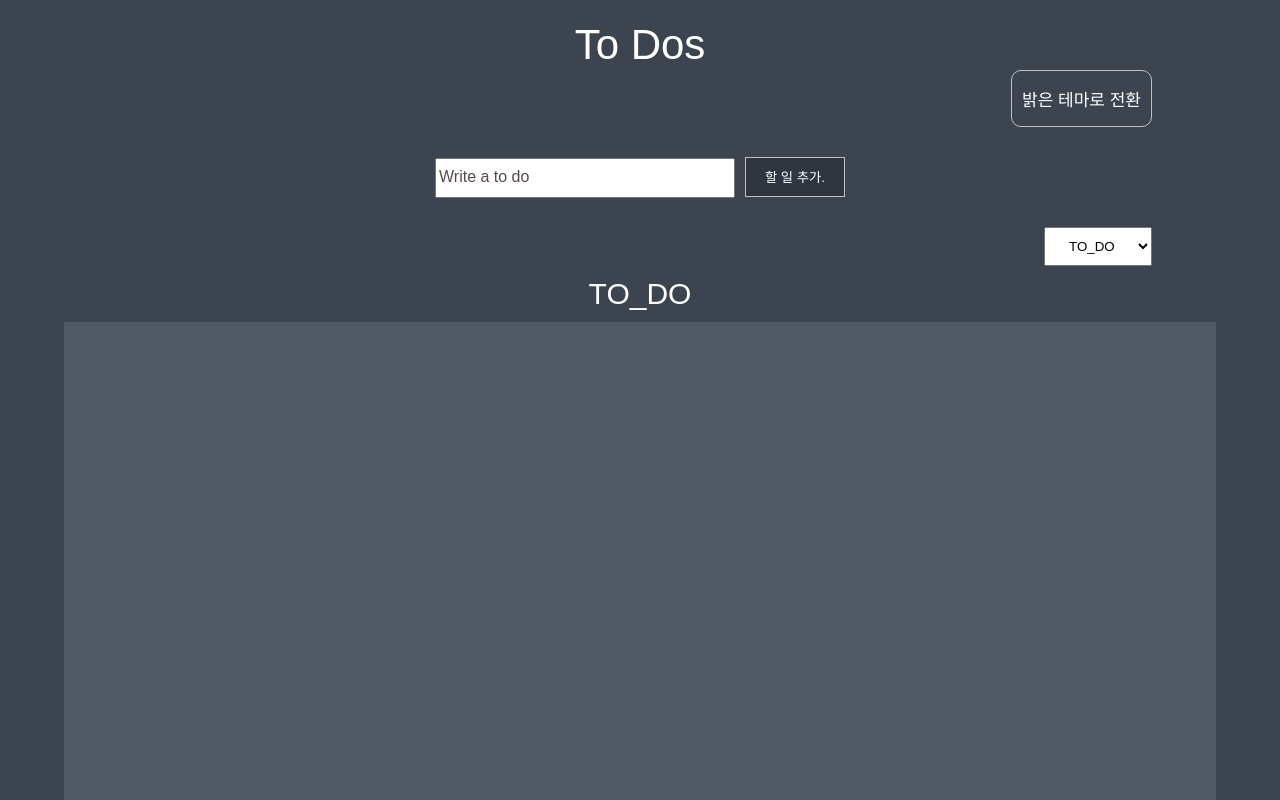
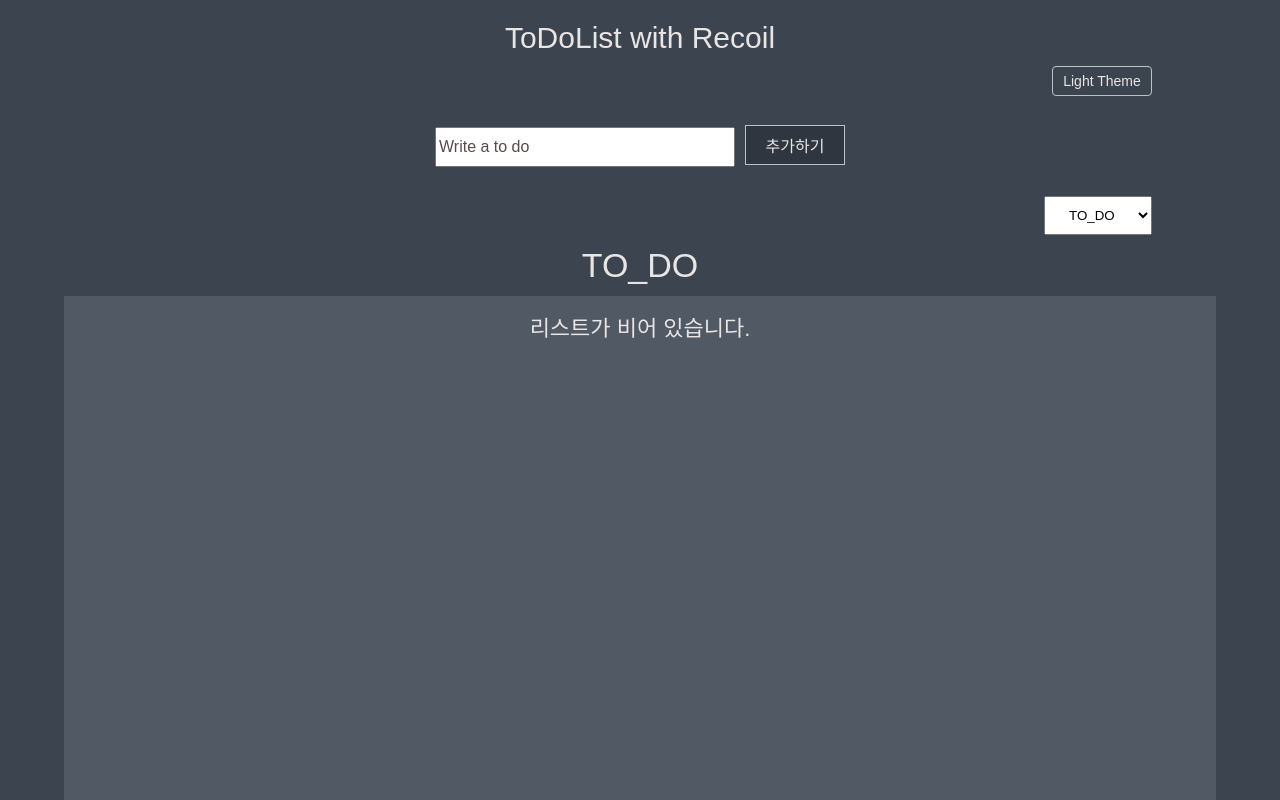
Before and after one commit to PastelBlue4/ToDoList_Recoil, a React (Create React App) app: page / in a window 1280 px wide. Shown: the top 800 px of the page. Built offline with nearby package versions, Linux system fonts and the light colour scheme.

Commit message:
[css] category hover button, add theme type

```diff
--- a/src/components/CreateToDo.tsx
+++ b/src/components/CreateToDo.tsx
@@ -33,6 +33,7 @@ const StyledButton = styled.button`
   height: 40px;
   width: 100px;
   margin-left: 10px;
+  font-size: 16px;
   background-color: ${(props) => props.theme.buttonColor};
   border: 1px solid ${(props) => props.theme.buttonBorderColor};
   color: ${(props) => props.theme.textColor};
@@ -63,7 +64,7 @@ function CreateToDo() {
             })}
             placeholder="Write a to do"
           />
-          <StyledButton>할 일 추가.</StyledButton>
+          <StyledButton>추가하기</StyledButton>
         </StyledForm>
       </FormContainer>{" "}
     </>
--- a/src/components/ToDo.tsx
+++ b/src/components/ToDo.tsx
@@ -7,30 +7,44 @@ const ToDoContainer = styled.li`
   display: flex;
   border-bottom: white solid 1px;
   align-items: center;
-  width: 700px;
+  width: 80%;
   justify-content: space-between;
   padding: 7px;
+
+  :first-child {
+    margin-top: 30px;
+  }
+
+  :last-child {
+    margin-bottom: 30px;
+  }
 `;
 
 const ToDoText = styled.span`
   font-size: 18px;
   font-weight: 400;
   text-align: center;
+  margin-left: 7px;
 `;
 
 const CategoryContainer = styled.div`
   display: flex;
-  gap: 3px;
+  gap: 7px;
 `;
 
 const CategoryButton = styled.button`
-  background-color: #cfcfcf;
-  padding: 5px 10px;
+  background-color: ${(props) => props.theme.categoryButtonColor};
+  padding: 6px 13px;
   border-radius: 3px;
-  border: 1px black solid;
+  border: none;
+  color: ${(props) => props.theme.textColor};
 
   :last-child {
-    margin-right: 5px;
+    margin-right: 7px;
+  }
+
+  :hover {
+    background-color: ${(props) => props.theme.categoryButtonHoverColor};
   }
 `;
 
--- a/src/components/ToDoList.tsx
+++ b/src/components/ToDoList.tsx
@@ -7,11 +7,12 @@ import CreateToDo from "./CreateToDo";
 import ToDo from "./ToDo";
 
 const Title = styled.h1`
-  font-size: 42px;
+  font-size: 30px;
   font-weight: 400;
   display: flex;
   justify-content: center;
   margin-top: 20px;
+  margin-bottom: 10px;
 `;
 
 const ThemeButtonContainer = styled.div`
@@ -21,20 +22,21 @@ const ThemeButtonContainer = styled.div`
 `;
 
 const ThemeButton = styled.button`
-  padding: 15px 10px;
-  border-radius: 10px;
+  width: 100px;
+  height: 30px;
+  border-radius: 4px;
   border: 1px solid ${(props) => props.theme.buttonBorderColor};
   background-color: ${(props) => props.theme.bgColor};
-
+  color: ${(props) => props.theme.textColor};
   :hover {
     border: 1px solid ${(props) => props.theme.buttonBorderHoverColor};
-    background-color: ${(props) => props.theme.buttonBorderHoverColor};
+    background-color: ${(props) => props.theme.themeChangeButtonHoverColor};
+    color: ${(props) => props.theme.themeChangeTextHoverColor};
   }
 `;
 
 const ThemeButtonSpan = styled.span`
-  font-size: 17px;
-  color: ${(props) => props.theme.textColor};
+  font-size: 14px;
 `;
 
 const StyledSelect = styled.select`
@@ -61,15 +63,22 @@ const ListContainer = styled.div`
   align-items: center;
   flex-direction: column;
   width: 90%;
-  height: 600px;
+  height: auto;
+  min-height: 600px;
   background-color: ${(props) => props.theme.toDoCointainer};
 `;
 
 const Category = styled.span`
-  font-size: 30px;
+  font-size: 34px;
   font-weight: 500;
   margin-bottom: 10px;
   color: ${(props) => props.theme.textColor};
+`;
+
+const EmptyToDo = styled.span`
+  margin-top: 20px;
+  font-size: 22px;
+  font-weight: 400;
 `;
 
 function ToDoList() {
@@ -84,13 +93,13 @@ function ToDoList() {
   const toggleTheme = () => setIsDarkMode((prev) => !prev);
   return (
     <div>
-      <Title>To Dos</Title>
+      <Title>ToDoList with Recoil</Title>
       <ThemeButtonContainer>
         <ThemeButton onClick={toggleTheme}>
           {isDarkMode ? (
-            <ThemeButtonSpan>밝은 테마로 전환</ThemeButtonSpan>
+            <ThemeButtonSpan>Light Theme</ThemeButtonSpan>
           ) : (
-            <ThemeButtonSpan>어두운 테마로 전환</ThemeButtonSpan>
+            <ThemeButtonSpan>Dark Theme</ThemeButtonSpan>
           )}
         </ThemeButton>
       </ThemeButtonContainer>
@@ -110,6 +119,9 @@ function ToDoList() {
       <TodoContainer>
         <Category>{currentCategory}</Category>
         <ListContainer>
+          {toDos.length < 1 ? (
+            <EmptyToDo>리스트가 비어 있습니다.</EmptyToDo>
+          ) : null}
           {toDos
             .filter((item) => item.category === currentCategory)
             .map((toDo) => (
--- a/src/styled.d.ts
+++ b/src/styled.d.ts
@@ -11,5 +11,11 @@ declare module "styled-components" {
 
     buttonBorderColor: string;
     buttonBorderHoverColor: string;
+
+    categoryButtonColor: string;
+    categoryButtonHoverColor: string;
+
+    themeChangeTextHoverColor: string;
+    themeChangeButtonHoverColor: string;
   }
 }
--- a/src/theme.ts
+++ b/src/theme.ts
@@ -2,19 +2,25 @@ import { DefaultTheme } from "styled-components";
 
 export const darkTheme: DefaultTheme = {
   bgColor: "#3c4450",
-  textColor: "white",
+  textColor: "#e9e5e5",
   toDoCointainer: "#515965",
 
   buttonColor: "#2f3640",
+  buttonHoverColor: "#747474",
+
   buttonBorderColor: "#bfc1c3",
+  buttonBorderHoverColor: "",
 
-  buttonHoverColor: "#747474",
-  buttonBorderHoverColor: "",
+  categoryButtonColor: "#7a7a7a;",
+  categoryButtonHoverColor: "#5e5e5e",
+
+  themeChangeTextHoverColor: "#6c5e4c",
+  themeChangeButtonHoverColor: "#F0ECE3",
 };
 
 export const lightTheme: DefaultTheme = {
   bgColor: "#F0ECE3",
-  textColor: "#817260",
+  textColor: "#6c5e4c",
   toDoCointainer: "#cdc9bf",
 
   buttonColor: "#d8d2c4",
@@ -22,4 +28,10 @@ export const lightTheme: DefaultTheme = {
 
   buttonHoverColor: "#b7b0a0",
   buttonBorderHoverColor: "#644910",
+
+  categoryButtonColor: "#b7b0a0",
+  categoryButtonHoverColor: "#7d7157",
+
+  themeChangeTextHoverColor: "#e9e5e5",
+  themeChangeButtonHoverColor: "#3c4450",
 };
```
